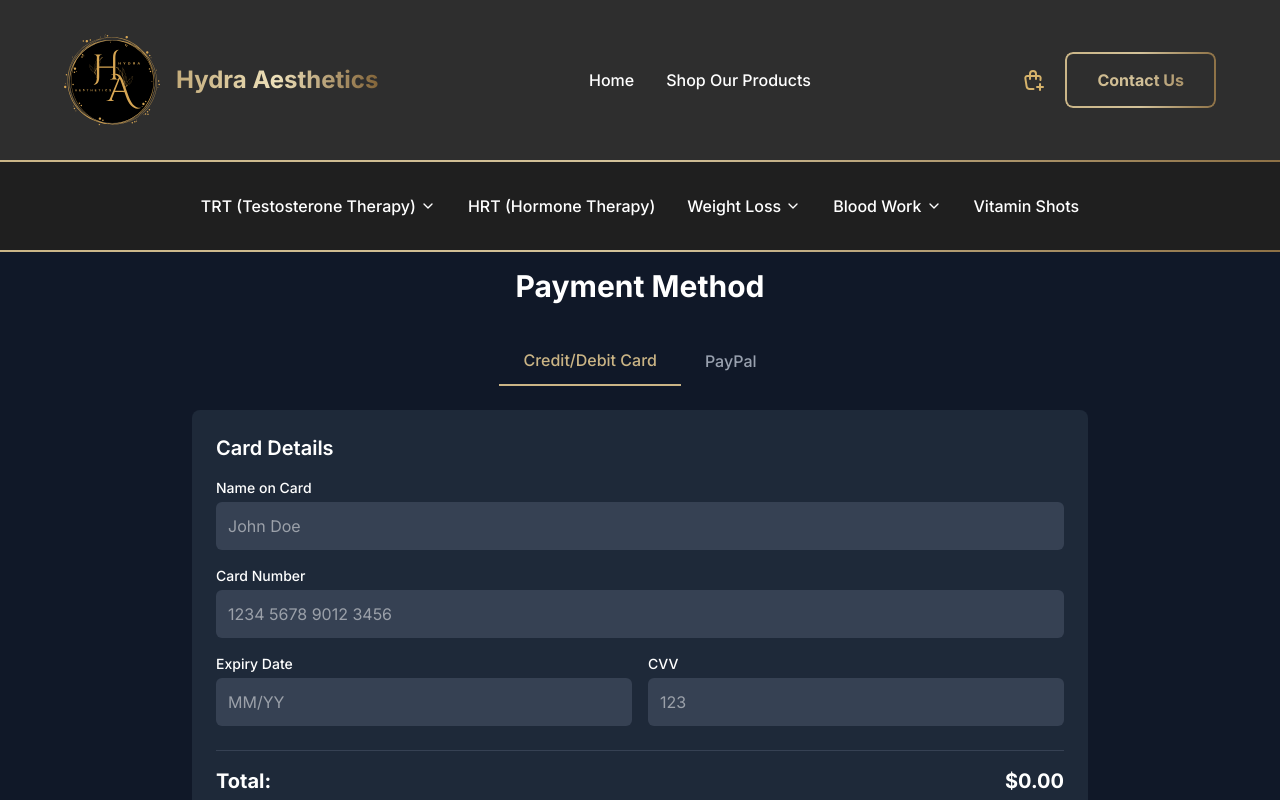
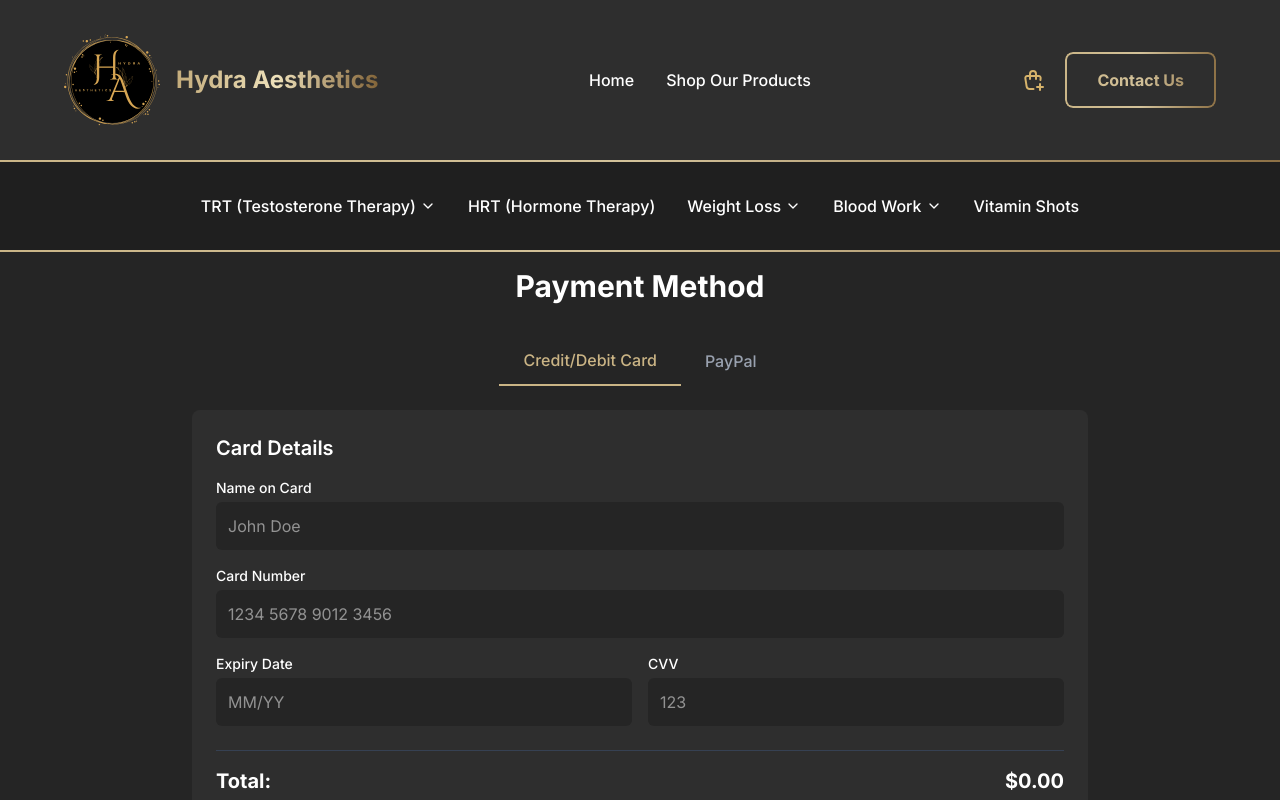
Before and after one commit to jihansofts/HydrAaesthetis, a Next.js app: page /checkout in a window 1280 px wide. Shown: the top 800 px of the page. Built offline with nearby package versions, Linux system fonts and the light colour scheme.

Commit message:
update add to card

```diff
--- a/package.json
+++ b/package.json
@@ -11,9 +11,11 @@
   "dependencies": {
     "framer-motion": "^12.23.6",
     "next": "15.4.1",
+    "nodemailer": "^7.0.5",
     "react": "19.1.0",
     "react-dom": "19.1.0",
-    "react-icons": "^5.5.0"
+    "react-icons": "^5.5.0",
+    "stripe": "^18.4.0"
   },
   "devDependencies": {
     "@eslint/eslintrc": "^3",
--- a/src/app/(CommonLayout)/checkout/page.tsx
+++ b/src/app/(CommonLayout)/checkout/page.tsx
@@ -18,7 +18,7 @@ const CheckOut = () => {
   };
 
   return (
-    <div className="min-h-screen bg-gray-900 text-white p-4">
+    <div className="min-h-screen bg-[#252525] text-white p-4">
       <div className="container mx-auto max-w-4xl">
         <h1 className="text-3xl font-bold mb-8 text-center">Payment Method</h1>
 
@@ -44,7 +44,7 @@ const CheckOut = () => {
         </div>
 
         {activeTab === "card" && (
-          <div className="bg-gray-800 p-6 rounded-lg">
+          <div className="bg-[#2E2E2E] p-6 rounded-lg">
             <h2 className="text-xl font-semibold mb-4">Card Details</h2>
             <form className="space-y-4">
               <div>
@@ -56,7 +56,7 @@ const CheckOut = () => {
                   name="name"
                   value={cardDetails.name}
                   onChange={handleCardChange}
-                  className="w-full bg-gray-700 rounded-md p-3 text-white"
+                  className="w-full bg-[#252525] rounded-md p-3 text-white"
                   placeholder="John Doe"
                   required
                 />
@@ -70,7 +70,7 @@ const CheckOut = () => {
                   name="number"
                   value={cardDetails.number}
                   onChange={handleCardChange}
-                  className="w-full bg-gray-700 rounded-md p-3 text-white"
+                  className="w-full bg-[#252525] rounded-md p-3 text-white"
                   placeholder="1234 5678 9012 3456"
                   required
                 />
@@ -85,7 +85,7 @@ const CheckOut = () => {
                     name="expiry"
                     value={cardDetails.expiry}
                     onChange={handleCardChange}
-                    className="w-full bg-gray-700 rounded-md p-3 text-white"
+                    className="w-full bg-[#252525] rounded-md p-3 text-white"
                     placeholder="MM/YY"
                     required
                   />
@@ -97,7 +97,7 @@ const CheckOut = () => {
                     name="cvv"
                     value={cardDetails.cvv}
                     onChange={handleCardChange}
-                    className="w-full bg-gray-700 rounded-md p-3 text-white"
+                    className="w-full bg-[#252525] rounded-md p-3 text-white"
                     placeholder="123"
                     required
                   />
@@ -119,7 +119,7 @@ const CheckOut = () => {
         )}
 
         {activeTab === "paypal" && (
-          <div className="bg-gray-800 p-6 rounded-lg">
+          <div className="bg-[#2E2E2E] p-6 rounded-lg">
             <h2 className="text-xl font-semibold mb-4">Pay with PayPal</h2>
             <div className="space-y-4">
               <p className="text-gray-300 mb-6">
--- a/src/app/(CommonLayout)/order/page.tsx
+++ b/src/app/(CommonLayout)/order/page.tsx
@@ -38,8 +38,8 @@ const OrderPage: React.FC = () => {
           <div className="text-center">
             <p className="text-xl mb-4">Your cart is empty</p>
             <Link
-              href="/products"
-              className="inline-block bg-blue-600 hover:bg-blue-700 text-white py-2 px-6 rounded-md font-medium">
+              href="/#vitamins"
+              className="inline-block bg-[#C4AC7B] text-white py-2 px-6 rounded-md font-medium">
               Continue Shopping
             </Link>
           </div>
@@ -121,6 +121,12 @@ const OrderPage: React.FC = () => {
                       <span className="font-bold">
                         ${(item.price * item.quantity).toFixed(2)}
                       </span>
+                      <button
+                        onClick={() => removeItem(item.productId)}
+                        className="text-[#CAB485] hover:text-red-300 ml-2"
+                        aria-label="Remove item">
+                        Remove
+                      </button>
                     </div>
                   ))}
                 </div>
@@ -136,14 +142,9 @@ const OrderPage: React.FC = () => {
 
             {/* Checkout Button */}
             <div className="flex items-center justify-center mt-10">
-              {/* <button
+              <button
                 onClick={handleCheckout}
-                className="border border-[#CAB485] text-[#CAB485] hover:bg-[#CAB485] hover:text-black px-6 py-2 rounded-md transition-all">
-                Proceed To Check Out
-              </button> */}
-
-              <button
-                className={`text-[16px] border-gradient cursor-pointer font-bold text-gradient px-8 py-4 rounded-lg bg-[#2E2E2E] `}>
+                className="border cursor-pointer border-[#CAB485] text-[#CAB485] hover:bg-[#CAB485] hover:text-black px-6 py-2 rounded-md transition-all">
                 Proceed To Check Out
               </button>
             </div>
```
Also changed, not shown: 2 other files (tests, documents, lock files or other folders).
